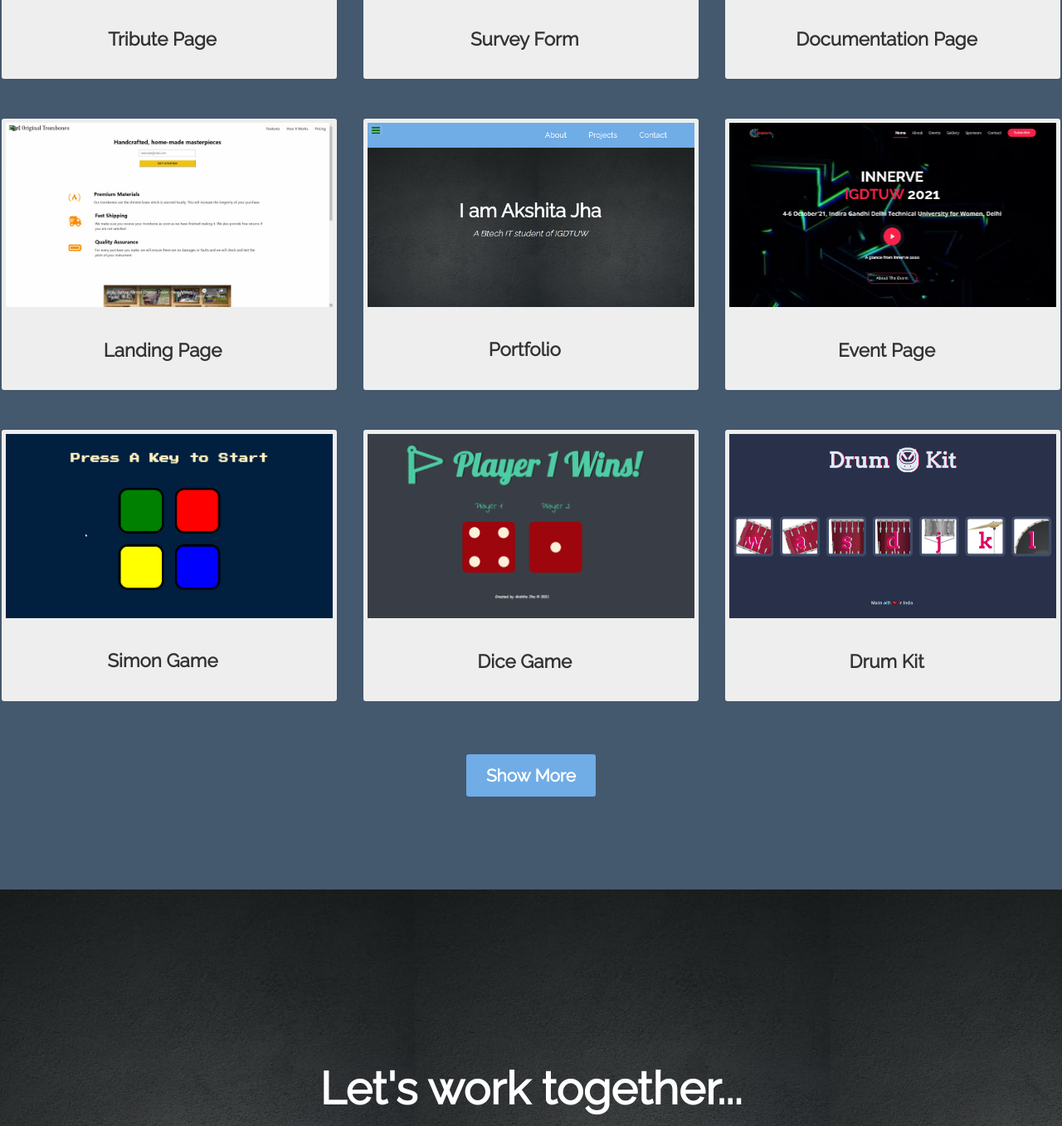
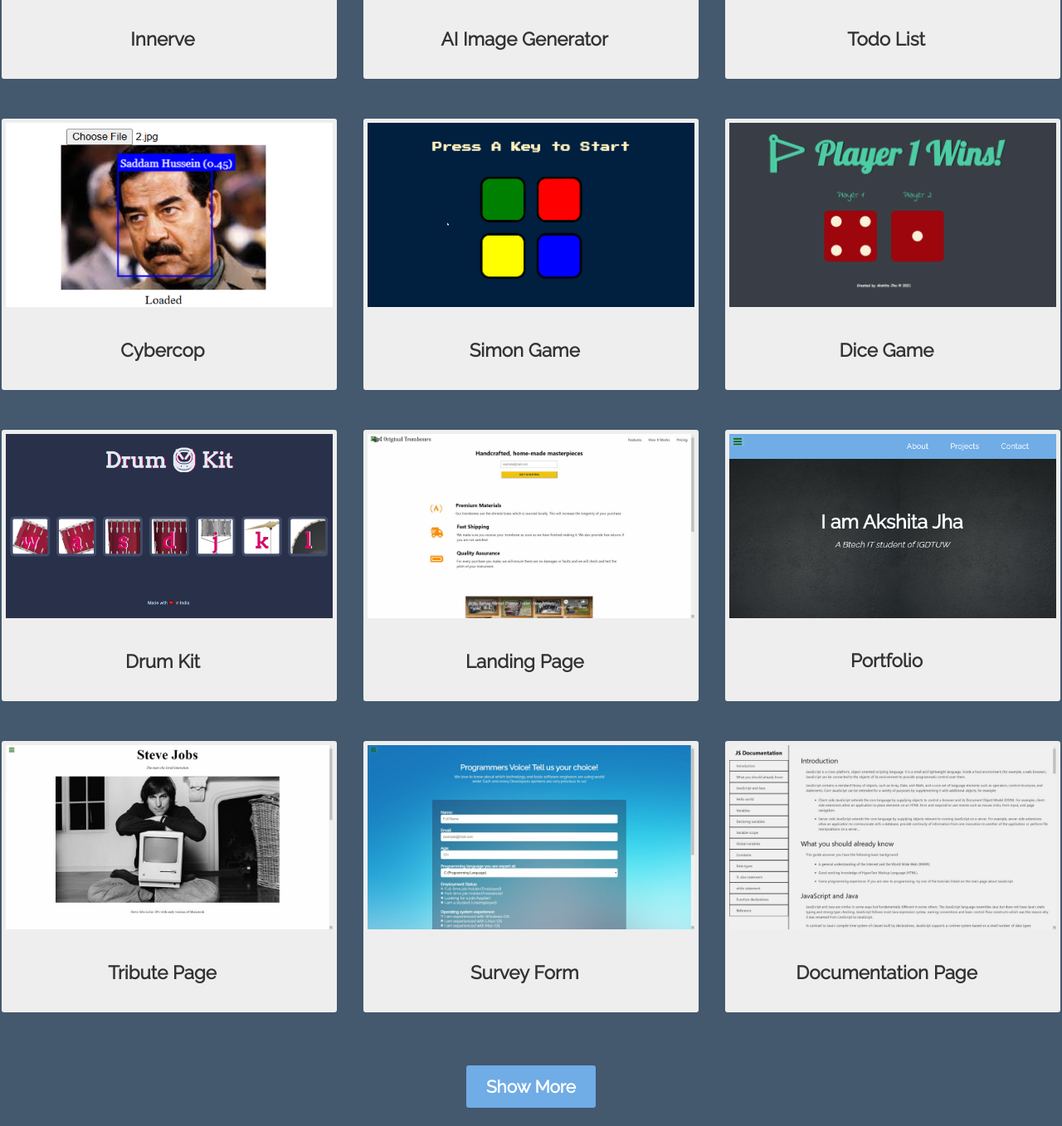
Before and after one commit to jhaakshita27/jhaakshita27.github.io, a plain HTML site: page index.html in a window 1280 px wide. Shown: the part 1259-2616 px from the top of the page at 83% size. Drawn offline with Linux system fonts and the light colour scheme.

Commit message:
updated with more projects

```diff
--- a/index.html
+++ b/index.html
@@ -31,67 +31,46 @@
       <h1 id="caption">"These are some of my projects"</h1><br>
       <div id="bottom-line"></div>
       <div class="projects">
-        <div class="box">
-          <a target="_blank" href="https://tribute-steve-jobs-akshita-jha.netlify.app/">
-            <img src="img/project-1.JPG" alt="project-img" class="project-img">
+
+        <div target="_blank" class="box">
+          <a href="https://innerve22.onrender.com/">
+            <img src="img/innerve.png" alt="project-img" class="project-img">
             <p>
               <span class="code">&lt;</span>
-              Tribute Page
+              Innerve
               <span class="code">/&gt;</span>
             </p>
           </a>
         </div>
 
         <div target="_blank" class="box">
-          <a href="https://programmers-technology-survey-form-akshita-jha.netlify.app/">
-            <img src="img/project-6.JPG" alt="project-img" class="project-img">
+          <a href="https://generate-ai-image.netlify.app/">
+            <img src="img/aii.png" alt="project-img" class="project-img">
             <p>
               <span class="code">&lt;</span>
-              Survey Form
-              <span class="code">/&gt;</span>
-            </p>
-          </a>
-        </div>
-
-        <div class="box">
-          <a target="_blank" href="https://documentation-page-js-akshita-jha.netlify.app/">
-            <img src="img/project-3.JPG" alt="project-img" class="project-img">
-            <p>
-              <span class="code">&lt;</span>
-              Documentation Page
+              AI Image Generator
               <span class="code">/&gt;</span>
             </p>
           </a>
         </div>
 
         <div target="_blank" class="box">
-          <a href="https://trombone-product-landing-page-akshita-jha.netlify.app/">
-            <img src="img/project-4.JPG" alt="project-img" class="project-img">
+          <a href="https://todo-lqm5.onrender.com/">
+            <img src="img/todo.PNG" alt="project-img" class="project-img">
             <p>
               <span class="code">&lt;</span>
-              Landing Page
+              Todo List
               <span class="code">/&gt;</span>
             </p>
           </a>
         </div>
 
         <div target="_blank" class="box">
-          <a href="#">
-            <img src="img/portfolio.png" alt="project-img" class="project-img">
+          <a href="https://cybercop-criminal-face-recognition.netlify.app/">
+            <img src="img/face1.PNG" alt="project-img" class="project-img">
             <p>
               <span class="code">&lt;</span>
-              Portfolio
-              <span class="code">/&gt;</span>
-            </p>
-          </a>
-        </div>
-
-        <div target="_blank" class="box">
-          <a href="https://jhaakshita27.github.io/innerve-project/">
-            <img src="img/innerve1.png" alt="project-img" class="project-img">
-            <p>
-              <span class="code">&lt;</span>
-              Event Page
+              Cybercop
               <span class="code">/&gt;</span>
             </p>
           </a>
@@ -130,6 +109,61 @@
           </a>
         </div>
 
+        <div target="_blank" class="box">
+          <a href="https://trombone-product-landing-page-akshita-jha.netlify.app/">
+            <img src="img/project-4.JPG" alt="project-img" class="project-img">
+            <p>
+              <span class="code">&lt;</span>
+              Landing Page
+              <span class="code">/&gt;</span>
+            </p>
+          </a>
+        </div>
+
+        <div target="_blank" class="box">
+          <a href="#">
+            <img src="img/portfolio.png" alt="project-img" class="project-img">
+            <p>
+              <span class="code">&lt;</span>
+              Portfolio
+              <span class="code">/&gt;</span>
+            </p>
+          </a>
+        </div>
+
+        <div class="box">
+          <a target="_blank" href="https://tribute-steve-jobs-akshita-jha.netlify.app/">
+            <img src="img/project-1.JPG" alt="project-img" class="project-img">
+            <p>
+              <span class="code">&lt;</span>
+              Tribute Page
+              <span class="code">/&gt;</span>
+            </p>
+          </a>
+        </div>
+
+        <div target="_blank" class="box">
+          <a href="https://programmers-technology-survey-form-akshita-jha.netlify.app/">
+            <img src="img/project-6.JPG" alt="project-img" class="project-img">
+            <p>
+              <span class="code">&lt;</span>
+              Survey Form
+              <span class="code">/&gt;</span>
+            </p>
+          </a>
+        </div>
+
+        <div class="box">
+          <a target="_blank" href="https://documentation-page-js-akshita-jha.netlify.app/">
+            <img src="img/project-3.JPG" alt="project-img" class="project-img">
+            <p>
+              <span class="code">&lt;</span>
+              Documentation Page
+              <span class="code">/&gt;</span>
+            </p>
+          </a>
+        </div>
+
       </div>
       <a href="https://github.com/jhaakshita27" class="btn">Show More</a>
     </div>
@@ -142,8 +176,7 @@
       <p>Need help with your project? Just ask!</p>
       <div class="social">
         <div>
-          <a target="_blank" href="
-          https://www.linkedin.com/in/akshita-jha-142079202/">
+          <a target="_blank" href="https://www.linkedin.com/in/jhaakshita/">
             <i class="fab fa-linkedin fa-1x"></i>
             Linked In
           </a>
```
Also changed, not shown: img/aii.png (added), img/face1.PNG (added), img/innerve.PNG (added), img/todo.PNG (added).
